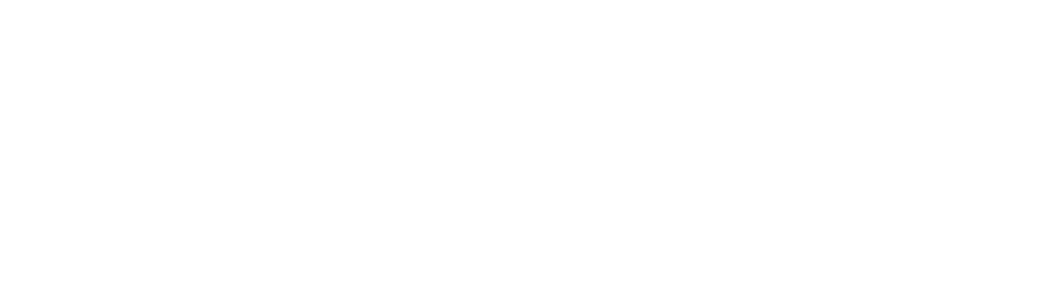
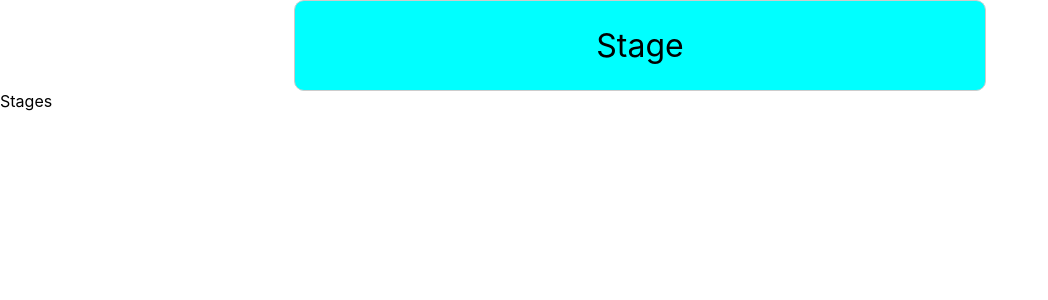
Before and after one commit to BehnamBorhani/ticket-reservation, a React (Create React App) app: page / in a window 1280 px wide. Shown: the top 300 px of the page, without its empty margins (0-1048 px from the left). Built offline with nearby package versions, Linux system fonts and the light colour scheme.

Commit message:
Stages files created

```diff
--- a/src/App.js
+++ b/src/App.js
@@ -1,9 +1,12 @@
 import './App.scss';
+import Header from './components/Header/Header';
+import Stages from './components/Stages/Stages';
 
 function App() {
   return (
     <div className="App">
-
+      <Header/>
+      <Stages/>
     </div>
   );
 }
--- /dev/null
+++ b/src/components/Header/Header.js
@@ -0,0 +1,8 @@
+import React from "react";
+import "./Header.scss";
+
+function Header() {
+   return <header>Stage</header>;
+}
+
+export default Header;
--- /dev/null
+++ b/src/components/Header/Header.scss
@@ -0,0 +1,11 @@
+header {
+   background-color: aqua;
+   width: 50%;
+   margin: 0 auto;
+   display: grid;
+   place-content: center;
+   padding: 25px;
+   font-size: 2rem;
+   border: 1px solid #ccc;
+   border-radius: 10px;
+}
--- /dev/null
+++ b/src/components/Stages/Stages.js
@@ -0,0 +1,10 @@
+import React from 'react';
+import './Stages.scss';
+
+function Stages() {
+  return (
+    <div>Stages</div>
+  )
+}
+
+export default Stages;
```
Also changed, not shown: src/components/Stage/Stage.js (added, +10 -0 lines), src/components/Stage/Stage.scss (added), src/components/Stages/Stages.scss (added).
